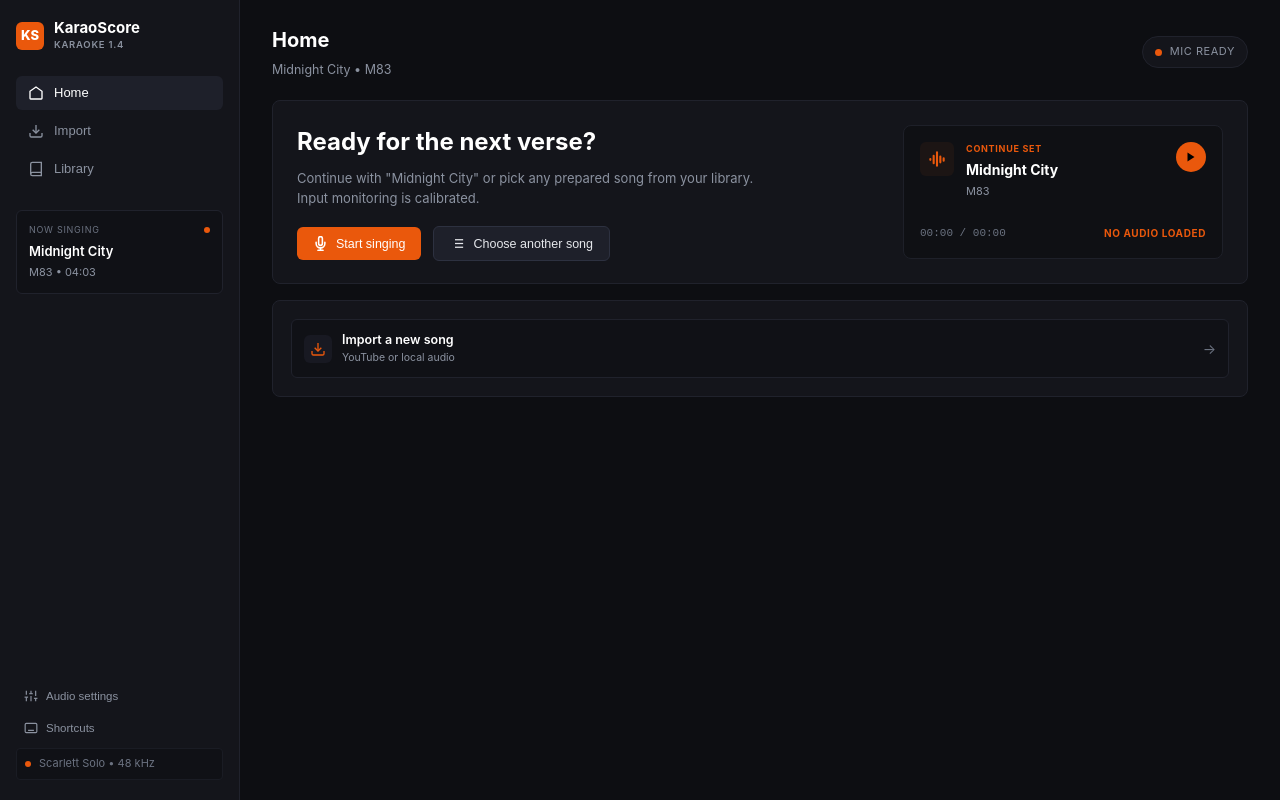
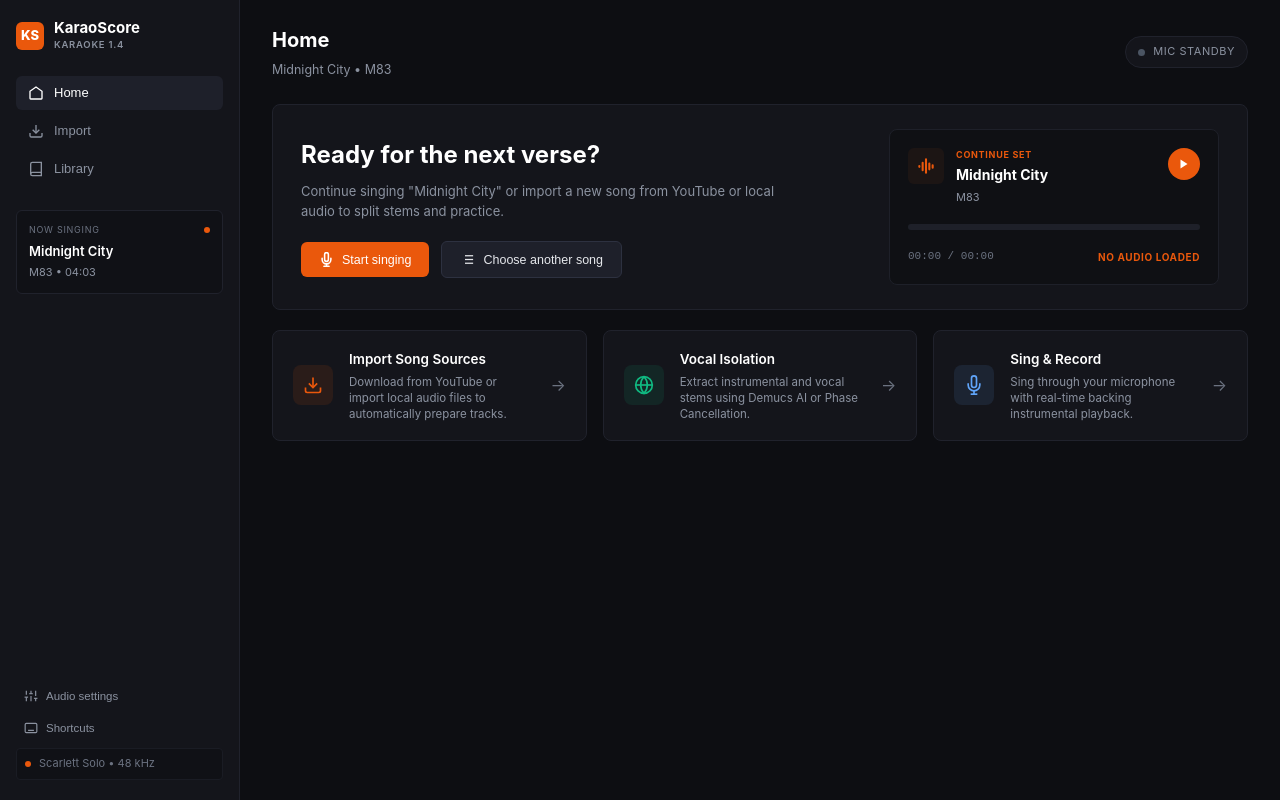
Before and after one commit to AnthonyLi88/KaraoScore, a Vue app: page / in a window 1280 px wide. Built offline with nearby package versions, Linux system fonts and the light colour scheme.

Commit message:
Connect live mic status indicator and functional feature action cards on Home page

```diff
--- a/src/renderer/src/views/HomeView.vue
+++ b/src/renderer/src/views/HomeView.vue
@@ -1,5 +1,6 @@
 <script setup lang="ts">
 import { ref, computed, watch, onUnmounted } from 'vue'
+
 const props = withDefaults(
   defineProps<{
     songTitle?: string
@@ -24,12 +25,27 @@ const emit = defineEmits<{
 }>()
 
 // Track Readiness Computation
+const canRecord = computed(() => {
+  return Boolean(props.audioUrlNormal && props.audioUrlInstrumental && props.audioUrlVocals)
+})
+
 const tracksReadyText = computed(() => {
   const normal = Boolean(props.audioUrlNormal)
   const inst = Boolean(props.audioUrlInstrumental)
   if (normal && inst) return '2/2 TRACKS READY'
   if (normal || inst) return '1/2 TRACK READY'
   return 'NO AUDIO LOADED'
+})
+
+// Dynamic Microphone & Audio Readiness Status
+const headerStatus = computed(() => {
+  if (props.isRecording) {
+    return { text: 'RECORDING ACTIVE', dotClass: 'recording-dot' }
+  }
+  if (canRecord.value) {
+    return { text: 'MIC READY', dotClass: 'ready-dot' }
+  }
+  return { text: 'MIC STANDBY', dotClass: 'standby-dot' }
 })
 
 // Audio Playback State for Continue Set Card
@@ -56,6 +72,7 @@ const progressPercent = computed(() => {
 
 const togglePlay = () => {
   if (!activeAudioSrc.value) {
+    // If no audio loaded, navigate user to import workspace
     emit('navigate', 'import')
     return
   }
@@ -101,6 +118,7 @@ const seek = (event: MouseEvent) => {
   currentTime.value = audioElem.value.currentTime
 }
 
+// Watch for audio source updates
 watch(activeAudioSrc, (newSrc) => {
   if (audioElem.value) {
     audioElem.value.pause()
@@ -119,7 +137,6 @@ onUnmounted(() => {
     audioElem.value = null
   }
 })
-
 </script>
 
 <template>
@@ -132,8 +149,8 @@ onUnmounted(() => {
       </div>
       <div class="header-actions">
         <div class="header-status">
-          <span class="status-dot"></span>
-          <span>MIC READY</span>
+          <span class="status-dot" :class="headerStatus.dotClass"></span>
+          <span>{{ headerStatus.text }}</span>
         </div>
       </div>
     </header>
@@ -143,10 +160,10 @@ onUnmounted(() => {
       <div class="hero-content">
         <h2>Ready for the next verse?</h2>
         <p class="hero-desc">
-          Continue with "{{ songTitle }}" or pick any prepared song from your library. Input monitoring is calibrated.
+          Continue singing "{{ songTitle }}" or import a new song from YouTube or local audio to split stems and practice.
         </p>
         <div class="hero-actions">
-          <button class="btn btn-primary btn-hero">
+          <button class="btn btn-primary btn-hero" @click="emit('navigate', 'import')">
             <svg width="15" height="15" viewBox="0 0 24 24" fill="none" stroke="currentColor" stroke-width="2.5" stroke-linecap="round">
               <path d="M12 1a3 3 0 0 0-3 3v8a3 3 0 0 0 6 0V4a3 3 0 0 0-3-3z"/>
               <path d="M19 10v2a7 7 0 0 1-14 0v-2"/>
@@ -169,7 +186,7 @@ onUnmounted(() => {
         </div>
       </div>
 
-      <!-- Continue Set Card Preview -->
+      <!-- Continue Set Card Preview (Fully Functional) -->
       <div class="hero-preview-card">
         <div class="preview-header">
           <div class="preview-badge">
@@ -207,24 +224,55 @@ onUnmounted(() => {
       </div>
     </div>
 
-    <!-- Bottom 2-Column Section -->
-    <div class="home-bottom-grid">
-      <!-- Quick Import Action Card -->
-      <div class="panel quick-import-panel full-width">
-        <div class="import-quick-card" @click="emit('navigate', 'import')">
-          <div class="import-quick-icon">
-            <svg width="16" height="16" viewBox="0 0 24 24" fill="none" stroke="currentColor" stroke-width="2">
+    <!-- Quick Functional Feature Actions -->
+    <div class="quick-actions-grid">
+      <!-- Import Song Action Card -->
+      <div class="panel action-card" @click="emit('navigate', 'import')">
+        <div class="action-icon">
+          <svg width="20" height="20" viewBox="0 0 24 24" fill="none" stroke="currentColor" stroke-width="2">
             <path d="M21 15v4a2 2 0 0 1-2 2H5a2 2 0 0 1-2-2v-4" />
             <polyline points="7 10 12 15 17 10" />
             <line x1="12" y1="15" x2="12" y2="3" />
           </svg>
         </div>
-          <div class="import-quick-text">
-            <span class="quick-title">Import a new song</span>
-            <span class="quick-sub">YouTube or local audio</span>
+        <div class="action-content">
+          <h3>Import Song Sources</h3>
+          <p>Download from YouTube or import local audio files to automatically prepare tracks.</p>
         </div>
-          <span class="quick-arrow">&rarr;</span>
+        <span class="action-arrow">&rarr;</span>
       </div>
+
+      <!-- Vocal Isolation Action Card -->
+      <div class="panel action-card" @click="emit('navigate', 'import')">
+        <div class="action-icon isolation">
+          <svg width="20" height="20" viewBox="0 0 24 24" fill="none" stroke="currentColor" stroke-width="2">
+            <circle cx="12" cy="12" r="10" />
+            <path d="M12 2a14.5 14.5 0 0 0 0 20 14.5 14.5 0 0 0 0-20" />
+            <path d="M2 12h20" />
+          </svg>
+        </div>
+        <div class="action-content">
+          <h3>Vocal Isolation</h3>
+          <p>Extract instrumental and vocal stems using Demucs AI or Phase Cancellation.</p>
+        </div>
+        <span class="action-arrow">&rarr;</span>
+      </div>
+
+      <!-- Microphone Recording Action Card -->
+      <div class="panel action-card" @click="emit('navigate', 'import')">
+        <div class="action-icon mic">
+          <svg width="20" height="20" viewBox="0 0 24 24" fill="none" stroke="currentColor" stroke-width="2">
+            <path d="M12 1a3 3 0 0 0-3 3v8a3 3 0 0 0 6 0V4a3 3 0 0 0-3-3z"/>
+            <path d="M19 10v2a7 7 0 0 1-14 0v-2"/>
+            <line x1="12" y1="19" x2="12" y2="23"/>
+            <line x1="8" y1="23" x2="16" y2="23"/>
+          </svg>
+        </div>
+        <div class="action-content">
+          <h3>Sing &amp; Record</h3>
+          <p>Sing through your microphone with real-time backing instrumental playback.</p>
+        </div>
+        <span class="action-arrow">&rarr;</span>
       </div>
     </div>
   </div>
@@ -234,7 +282,7 @@ onUnmounted(() => {
 .home-view {
   display: flex;
   flex-direction: column;
-  gap: 16px;
+  gap: 20px;
 }
 
 /* Page Header */
@@ -282,33 +330,29 @@ onUnmounted(() => {
   width: 7px;
   height: 7px;
   border-radius: 50%;
+}
+
+.ready-dot {
   background-color: #ea580c;
 }
 
-.icon-btn {
-  background: transparent;
-  border: 1px solid #20222c;
-  border-radius: 6px;
-  width: 30px;
-  height: 30px;
-  display: flex;
-  align-items: center;
-  justify-content: center;
-  color: #8b92a0;
-  cursor: pointer;
+.standby-dot {
+  background-color: #4b5563;
 }
 
-.avatar-pill {
-  width: 30px;
-  height: 30px;
-  border-radius: 6px;
-  background: #1e202a;
-  color: #e5e7eb;
-  font-size: 11px;
-  font-weight: 700;
-  display: flex;
-  align-items: center;
-  justify-content: center;
+.recording-dot {
+  background-color: #ef4444;
+  box-shadow: 0 0 8px #ef4444;
+  animation: pulse-dot 1s infinite;
+}
+
+@keyframes pulse-dot {
+  0%, 100% {
+    opacity: 1;
+  }
+  50% {
+    opacity: 0.3;
+  }
 }
 
 /* Button & Panel primitives */
@@ -352,25 +396,15 @@ onUnmounted(() => {
   background: #14151b;
   border: 1px solid #20222c;
   border-radius: 8px;
-  padding: 22px 24px;
+  padding: 24px 28px;
   display: flex;
   justify-content: space-between;
   align-items: center;
-  gap: 24px;
+  gap: 28px;
 }
 
 .hero-content {
   flex: 1;
-}
-
-.streak-pill {
-  font-size: 11px;
-  font-weight: 700;
-  color: #ea580c;
-  text-transform: uppercase;
-  letter-spacing: 0.08em;
-  margin-bottom: 6px;
-  display: inline-block;
 }
 
 .hero-content h2 {
@@ -383,8 +417,8 @@ onUnmounted(() => {
 .hero-desc {
   font-size: 13px;
   color: #8b92a0;
-  margin: 0 0 18px 0;
-  max-width: 480px;
+  margin: 0 0 20px 0;
+  max-width: 500px;
   line-height: 1.5;
 }
 
@@ -398,22 +432,14 @@ onUnmounted(() => {
   display: inline-flex;
   align-items: center;
   gap: 8px;
-  padding: 9px 16px;
+  padding: 10px 18px;
 }
 
 .btn-hero-secondary {
   display: inline-flex;
   align-items: center;
   gap: 8px;
-  padding: 9px 16px;
-}
-
-.shortcut-hint {
-  font-size: 11px;
-  color: #555966;
-  font-family: monospace;
-  letter-spacing: 0.05em;
-  margin-left: 4px;
+  padding: 10px 18px;
 }
 
 /* Continue Set Card Preview */
@@ -421,11 +447,11 @@ onUnmounted(() => {
   background: #0f1014;
   border: 1px solid #1e2029;
   border-radius: 8px;
-  padding: 16px;
-  width: 320px;
+  padding: 18px;
+  width: 330px;
   display: flex;
   flex-direction: column;
-  gap: 12px;
+  gap: 14px;
 }
 
 .preview-header {
@@ -435,8 +461,8 @@ onUnmounted(() => {
 }
 
 .preview-badge {
-  width: 34px;
-  height: 34px;
+  width: 36px;
+  height: 36px;
   border-radius: 6px;
   background: #1c1514;
   display: flex;
@@ -472,58 +498,45 @@ onUnmounted(() => {
 }
 
 .play-target-btn {
-  width: 30px;
-  height: 30px;
+  width: 32px;
+  height: 32px;
   border-radius: 50%;
   background: #ea580c;
   border: none;
+  color: #fff;
   display: flex;
   align-items: center;
   justify-content: center;
   cursor: pointer;
   flex-shrink: 0;
-  transition: transform 0.15s ease;
+  transition: transform 0.15s ease, background-color 0.15s ease;
 }
 
 .play-target-btn:hover {
-  transform: scale(1.05);
+  transform: scale(1.08);
+  background: #f97316;
 }
 
-.target-inner-circle {
-  width: 10px;
-  height: 10px;
-  border-radius: 50%;
-  background: #14151b;
+/* Playback Progress Container */
+.playback-container {
+  cursor: pointer;
+  padding: 4px 0;
 }
 
-.waveform-graphic {
-  background: #0b0c0f;
-  border-radius: 4px;
-  padding: 8px 12px;
-  height: 48px;
-  display: flex;
-  align-items: center;
+.playback-bar {
+  width: 100%;
+  height: 6px;
+  background: #1e2029;
+  border-radius: 3px;
+  overflow: hidden;
+  position: relative;
 }
 
-.wave-bars {
-  display: flex;
-  align-items: center;
-  justify-content: space-between;
-  width: 100%;
-  height: 100%;
-}
-
-.wave-bars span {
-  width: 3px;
-  background: #252834;
-  border-radius: 2px;
-  display: inline-block;
-}
-
-.wave-bars .playhead-bar {
-  width: 2px;
+.playback-progress {
   height: 100%;
   background: #ea580c;
+  border-radius: 3px;
+  transition: width 0.1s linear;
 }
 
 .preview-footer {
@@ -545,246 +558,33 @@ onUnmounted(() => {
   font-size: 10px;
 }
 
-/* Stats Row */
-.stats-row {
+/* Quick Functional Feature Actions */
+.quick-actions-grid {
   display: grid;
   grid-template-columns: repeat(3, 1fr);
-  gap: 14px;
+  gap: 16px;
 }
 
-.stat-card {
-  background: #14151b;
-  border: 1px solid #20222c;
-  border-radius: 8px;
-  padding: 16px;
+.action-card {
   display: flex;
   align-items: center;
-  gap: 14px;
+  gap: 16px;
+  padding: 18px 20px;
+  cursor: pointer;
+  transition: all 0.15s ease;
 }
 
-.stat-icon-wrap {
+.action-card:hover {
+  border-color: #383c4e;
+  background: #171922;
+  transform: translateY(-1px);
+}
+
+.action-icon {
   width: 40px;
   height: 40px;
   border-radius: 8px;
-  display: flex;
-  align-items: center;
-  justify-content: center;
-  flex-shrink: 0;
-}
-
-.stat-icon-wrap.flame {
   background: rgba(234, 88, 12, 0.1);
-}
-
-.stat-icon-wrap.chart {
-  background: rgba(16, 185, 129, 0.1);
-}
-
-.stat-icon-wrap.target {
-  background: rgba(96, 165, 250, 0.1);
-}
-
-.stat-body {
-  display: flex;
-  flex-direction: column;
-}
-
-.stat-label {
-  font-size: 10px;
-  font-weight: 700;
-  color: #6b7280;
-  letter-spacing: 0.06em;
-}
-
-.stat-val {
-  font-size: 20px;
-  font-weight: 700;
-  color: #fff;
-  margin: 2px 0;
-}
-
-.stat-sub {
-  font-size: 11px;
-  color: #8b92a0;
-}
-
-/* Home Bottom Grid */
-.home-bottom-grid {
-  display: flex;
-  gap: 16px;
-  align-items: stretch;
-}
-
-.recent-songs-panel {
-  flex: 1.6;
-  display: flex;
-  flex-direction: column;
-  gap: 14px;
-}
-
-.panel-header-row {
-  display: flex;
-  justify-content: space-between;
-  align-items: center;
-}
-
-.panel-header-row h3 {
-  font-size: 14px;
-  font-weight: 700;
-  color: #fff;
-  margin: 0 0 2px 0;
-}
-
-.panel-sub {
-  font-size: 12px;
-  color: #8b92a0;
-  margin: 0;
-}
-
-.view-library-link {
-  font-size: 12px;
-  color: #ea580c;
-  cursor: pointer;
-  font-weight: 600;
-  text-decoration: none;
-}
-
-.view-library-link:hover {
-  text-decoration: underline;
-}
-
-.recent-list {
-  display: flex;
-  flex-direction: column;
-  gap: 8px;
-}
-
-.recent-item {
-  display: flex;
-  align-items: center;
-  gap: 12px;
-  padding: 10px 14px;
-  background: #0f1014;
-  border: 1px solid #1e2029;
-  border-radius: 6px;
-  transition: all 0.15s ease;
-}
-
-.recent-item:hover {
-  border-color: #2b2e3c;
-}
-
-.song-disc-icon {
-  width: 28px;
-  height: 28px;
-  border-radius: 6px;
-  background: #181922;
-  color: #8b92a0;
-  display: flex;
-  align-items: center;
-  justify-content: center;
-  flex-shrink: 0;
-}
-
-.song-details {
-  flex: 1;
-  display: flex;
-  flex-direction: column;
-}
-
-.song-name {
-  font-size: 13.5px;
-  font-weight: 600;
-  color: #fff;
-}
-
-.song-meta {
-  font-size: 11.5px;
-  color: #8b92a0;
-}
-
-.song-status {
-  font-size: 11.5px;
-  font-weight: 500;
-}
-
-.song-status.ready {
-  color: #ea580c;
-}
-
-.song-status.needs-vocal {
-  color: #f87171;
-}
-
-.score-display {
-  display: flex;
-  flex-direction: column;
-  align-items: center;
-  min-width: 44px;
-}
-
-.score-number {
-  font-size: 14px;
-  font-weight: 700;
-  color: #fff;
-}
-
-.score-label {
-  font-size: 8.5px;
-  color: #6b7280;
-  letter-spacing: 0.08em;
-}
-
-.song-play-btn {
-  width: 26px;
-  height: 26px;
-  border-radius: 50%;
-  background: transparent;
-  border: 1px solid #282a36;
-  color: #9ca3af;
-  display: flex;
-  align-items: center;
-  justify-content: center;
-  cursor: pointer;
-  flex-shrink: 0;
-}
-
-.song-play-btn:hover {
-  border-color: #ea580c;
-  color: #ea580c;
-}
-
-.quick-import-panel {
-  width: 100%;
-  display: flex;
-  align-items: center;
-  justify-content: center;
-}
-
-.import-quick-card {
-  width: 100%;
-  display: flex;
-  align-items: center;
-  gap: 10px;
-  padding: 10px 12px;
-  background: #101116;
-  border: 1px solid #20222c;
-  border-radius: 6px;
-  cursor: pointer;
-  text-align: left;
-  transition: all 0.15s ease;
-}
-
-.import-quick-card:hover {
-  border-color: #383c4e;
-  background: #14151b;
-}
-
-.import-quick-icon {
-  width: 28px;
-  height: 28px;
-  border-radius: 6px;
-  background: #181922;
   color: #ea580c;
   display: flex;
   align-items: center;
@@ -792,25 +592,42 @@ onUnmounted(() => {
   flex-shrink: 0;
 }
 
-.import-quick-text {
-  flex: 1;
-  display: flex;
-  flex-direction: column;
+.action-icon.isolation {
+  background: rgba(16, 185, 129, 0.1);
+  color: #10b981;
 }
 
-.quick-title {
-  font-size: 12.5px;
+.action-icon.mic {
+  background: rgba(96, 165, 250, 0.1);
+  color: #60a5fa;
+}
+
+.action-content {
+  flex: 1;
+}
+
+.action-content h3 {
+  font-size: 13.5px;
   font-weight: 600;
   color: #fff;
+  margin: 0 0 3px 0;
 }
 
-.quick-sub {
-  font-size: 10.5px;
+.action-content p {
+  font-size: 11.5px;
   color: #8b92a0;
+  margin: 0;
+  line-height: 1.4;
 }
 
-.quick-arrow {
+.action-arrow {
   color: #6b7280;
-  font-size: 14px;
+  font-size: 16px;
+  transition: transform 0.15s ease, color 0.15s ease;
+}
+
+.action-card:hover .action-arrow {
+  color: #ea580c;
+  transform: translateX(3px);
 }
 </style>
```
Also changed, not shown: 1 other file (tests, documents, lock files or other folders). Lines whose indentation alone changed are shown as unchanged.
